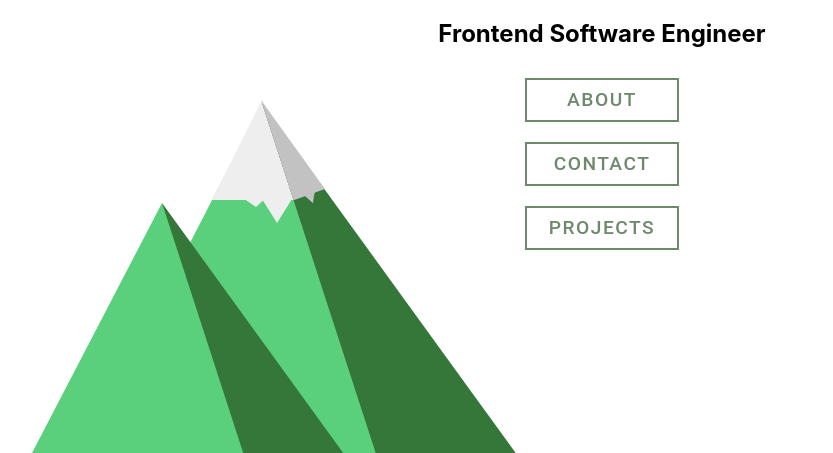
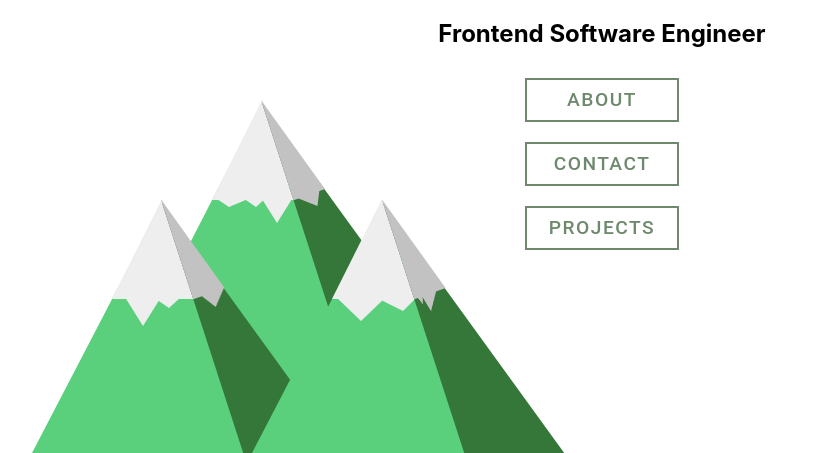
Before and after one commit to ericberglund117/profile, a React (Create React App) app: page / in a window 1280 px wide. Shown: the part 347-800 px from the top of the page, without its empty margins (38-871 px from the left). Built offline with nearby package versions, Linux system fonts and the light colour scheme.

Commit message:
Finish styling snow on mountains

```diff
--- a/src/mainPage/MainPage.css
+++ b/src/mainPage/MainPage.css
@@ -2,6 +2,7 @@
     background: #7ce4ff;
 }
 
+/* Tall mountain */
 .mountain{
     position: absolute;
     content: '';
@@ -40,20 +41,6 @@
     z-index: 6;
 }
 
-.snow-shadow{
-    position: absolute;
-    content: '';
-    bottom: -86px;
-    left: 0px;
-    border-top: 0px solid transparent;
-    border-right: 35px solid transparent;
-    border-bottom: 100px solid #c2c2c2;
-    border-left: 0px solid transparent;
-    z-index: 6;
-    transform-origin: top right;
-    transform: skewY(-18deg);
-}
-
 .snow-jagged{
     position: absolute;
     content: '';
@@ -78,21 +65,48 @@
     z-index: 6;
 }
 
+.snow-jagged2{
+    position: absolute;
+    content: '';
+    bottom: -104px;
+    left: -45px;
+    border-top: 8px solid #eeeeee;
+    border-right: 19px solid transparent;
+    border-bottom: 0px solid #eeeeee;
+    border-left: 12px solid transparent;
+    z-index: 6;
+}
+
+.snow-shadow{
+    position: absolute;
+    content: '';
+    bottom: -86px;
+    left: 0px;
+    border-top: 0px solid transparent;
+    border-right: 35px solid transparent;
+    border-bottom: 100px solid #c2c2c2;
+    border-left: 0px solid transparent;
+    z-index: 6;
+    transform-origin: top right;
+    transform: skewY(-18deg);
+}
+
 .snow-shadow-jagged{
     position: absolute;
     content: '';
     bottom: -100px;
-    left: -11px;
-    border-top: 22px solid #c2c2c2;
-    border-right: 15px solid transparent;
+    left: 0px;
+    border-top: 17px solid #c2c2c2;
+    border-right: 9px solid transparent;
     border-bottom: 0px solid #c2c2c2;
-    border-left: 25px solid transparent;
+    border-left: 22px solid transparent;
     z-index: 6;
     transform-origin: top right;
-    transform: rotateY(45deg);
+    transform: skewY(-18deg);
 }
 
-.mountain-1{
+/* Left mountain */
+.mountain-left{
     position: absolute;
     content: '';
     bottom: 0;
@@ -104,7 +118,7 @@
     z-index: 5;
 }
 
-.mountain-shadow-1{
+.mountain-shadow-left{
     position: absolute;
     content: '';
     bottom: 0;
@@ -117,3 +131,170 @@
     transform-origin: top right;
     transform: skewX(18deg)
 }
+
+.snow-left{
+    position: absolute;
+    content: '';
+    bottom: -96px;
+    left: -50px;
+    border-top: 0px solid transparent;
+    border-right: 50px solid transparent;
+    border-bottom: 100px solid #eeeeee;
+    border-left: 50px solid transparent;
+    z-index: 6;
+}
+.snow-jagged-left{
+    position: absolute;
+    content: '';
+    bottom: -105px;
+    left: -9px;
+    border-top: 11px solid #eeeeee;
+    border-right: 12px solid transparent;
+    border-bottom: 0px solid #eeeeee;
+    border-left: 16px solid transparent;
+    z-index: 6;
+}
+
+.snow-jagged1-left{
+    position: absolute;
+    content: '';
+    bottom: -123px;
+    left: -44px;
+    border-top: 40px solid #eeeeee;
+    border-right: 25px solid transparent;
+    border-bottom: 0px solid #eeeeee;
+    border-left: 25px solid transparent;
+    z-index: 6;
+}
+
+.snow-shadow-left{
+    position: absolute;
+    content: '';
+    bottom: -85px;
+    left: 0px;
+    border-top: 0px solid transparent;
+    border-right: 35px solid transparent;
+    border-bottom: 100px solid #c2c2c2;
+    border-left: 0px solid transparent;
+    z-index: 6;
+    transform-origin: top right;
+    transform: skewY(-18deg);
+}
+
+.snow-shadow-jagged-left{
+    position: absolute;
+    content: '';
+    bottom: -104px;
+    left: -17px;
+    border-top: 20px solid #c2c2c2;
+    border-right: 23px solid transparent;
+    border-bottom: 0px solid #c2c2c2;
+    border-left: 29px solid transparent;
+    z-index: 6;
+    transform-origin: top right;
+    transform: rotateY(49deg);
+}
+
+/* Right Mountain */
+.mountain-right{
+    position: absolute;
+    content: '';
+    bottom: 0;
+    left: 290px;
+    border-top: 0px solid transparent;
+    border-right: 130px solid transparent;
+    border-bottom: 250px solid #5ad07d;
+    border-left: 130px solid transparent;
+    z-index: 6;
+}
+
+.mountain-shadow-right{
+    position: absolute;
+    content: '';
+    bottom: 0;
+    left: 421px;
+    border-top: 0px solid transparent;
+    border-right: 100px solid transparent;
+    border-bottom: 250px solid #357639;
+    border-left: 0px solid transparent;
+    z-index: 6;
+    transform-origin: top right;
+    transform: skewX(18deg)
+}
+
+.snow-right{
+    position: absolute;
+    content: '';
+    bottom: -96px;
+    left: -50px;
+    border-top: 0px solid transparent;
+    border-right: 50px solid transparent;
+    border-bottom: 100px solid #eeeeee;
+    border-left: 50px solid transparent;
+    z-index: 6;
+}
+.snow-jagged-right{
+    position: absolute;
+    content: '';
+    bottom: -108px;
+    left: -9px;
+    border-top: 15px solid #eeeeee;
+    border-right: 15px solid transparent;
+    border-bottom: 0px solid #eeeeee;
+    border-left: 30px solid transparent;
+    z-index: 6;
+}
+
+.snow-jagged1-right{
+    position: absolute;
+    content: '';
+    bottom: -118px;
+    left: -46px;
+    border-top: 24px solid #eeeeee;
+    border-right: 25px solid transparent;
+    border-bottom: 0px solid #eeeeee;
+    border-left: 25px solid transparent;
+    z-index: 6;
+}
+
+.snow-shadow-right{
+    position: absolute;
+    content: '';
+    bottom: -85px;
+    left: 0px;
+    border-top: 0px solid transparent;
+    border-right: 35px solid transparent;
+    border-bottom: 100px solid #c2c2c2;
+    border-left: 0px solid transparent;
+    z-index: 6;
+    transform-origin: top right;
+    transform: skewY(-18deg);
+}
+
+.snow-shadow-jagged-right{
+    position: absolute;
+    content: '';
+    bottom: -101px;
+    left: -19px;
+    border-top: 10px solid #c2c2c2;
+    border-right: 19px solid transparent;
+    border-bottom: 0px solid #c2c2c2;
+    border-left: 31px solid transparent;
+    z-index: 6;
+    transform-origin: top;
+    transform: rotateY(81deg);
+}
+
+.snow-shadow-jagged-right1{
+    position: absolute;
+    content: '';
+    bottom: -108px;
+    left: -17px;
+    border-top: 27px solid #c2c2c2;
+    border-right: 22px solid transparent;
+    border-bottom: 0px solid #c2c2c2;
+    border-left: 46px solid transparent;
+    z-index: 6;
+    transform-origin: top;
+    transform: rotateY(110deg);
+}
--- a/src/mainPage/MainPage.js
+++ b/src/mainPage/MainPage.js
@@ -7,18 +7,36 @@ function MainPage() {
            <section className="snow"></section>
            <section className="snow-jagged"></section>
            <section className="snow-jagged1"></section>
+           <section className="snow-jagged2"></section>
        </section>
-       <section className="mountain-1"></section>
-       <section className="mountain-2"></section>
+
+       <section className="mountain-left">
+           <section className="snow-left"></section>
+           <section className="snow-jagged-left"></section>
+           <section className="snow-jagged1-left"></section>
+       </section>
+
+       <section className="mountain-right">
+           <section className="snow-right"></section>
+           <section className="snow-jagged-right"></section>
+           <section className="snow-jagged1-right"></section>
+       </section>
+
        <section className="mountain-shadow">
            <section className="snow-shadow"></section>
            <section className="snow-shadow-jagged"></section>
        </section>
-       <section className="mountain-shadow-1">
-           <section className="snow-shadow1"></section>
-           <section className="snow-shadow-jagged1"></section>
+
+       <section className="mountain-shadow-left">
+           <section className="snow-shadow-left"></section>
+           <section className="snow-shadow-jagged-left"></section>
        </section>
-       <section className="mountain-shadow-2"></section>
+
+       <section className="mountain-shadow-right">
+           <section className="snow-shadow-right"></section>
+           <section className="snow-shadow-jagged-right"></section>
+           <section className="snow-shadow-jagged-right1"></section>
+       </section>
     </div>
   )
 }
```
